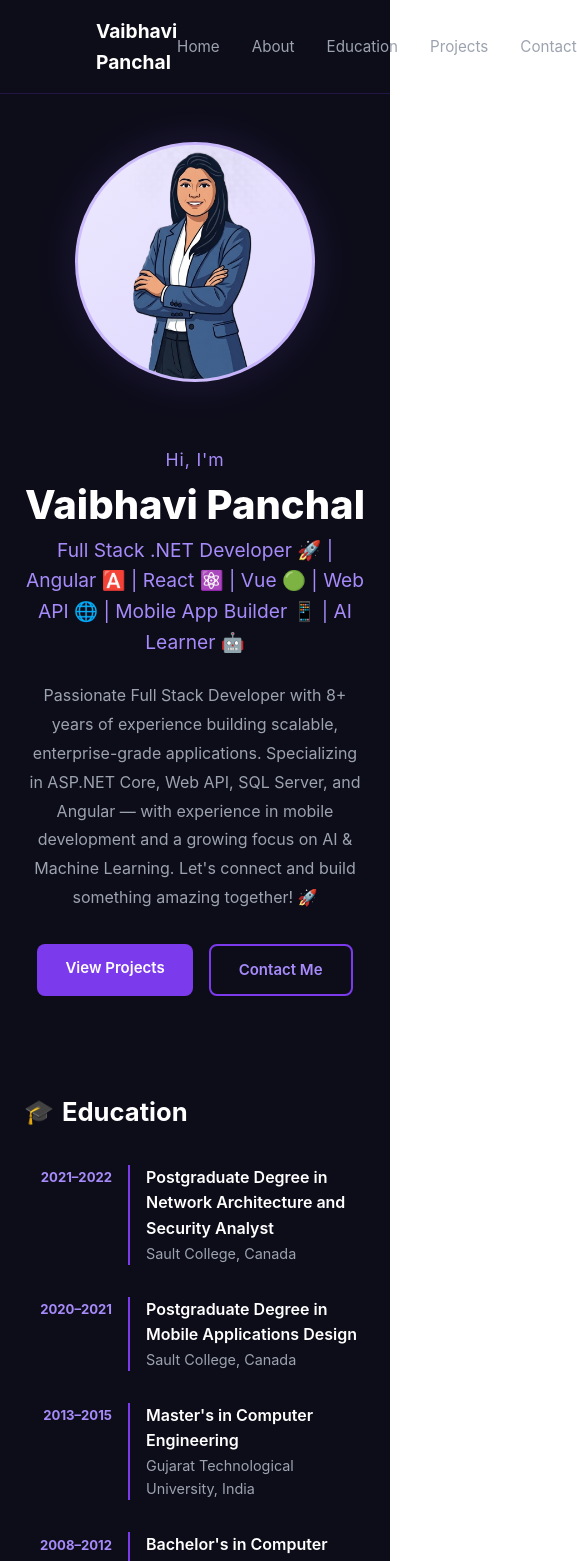
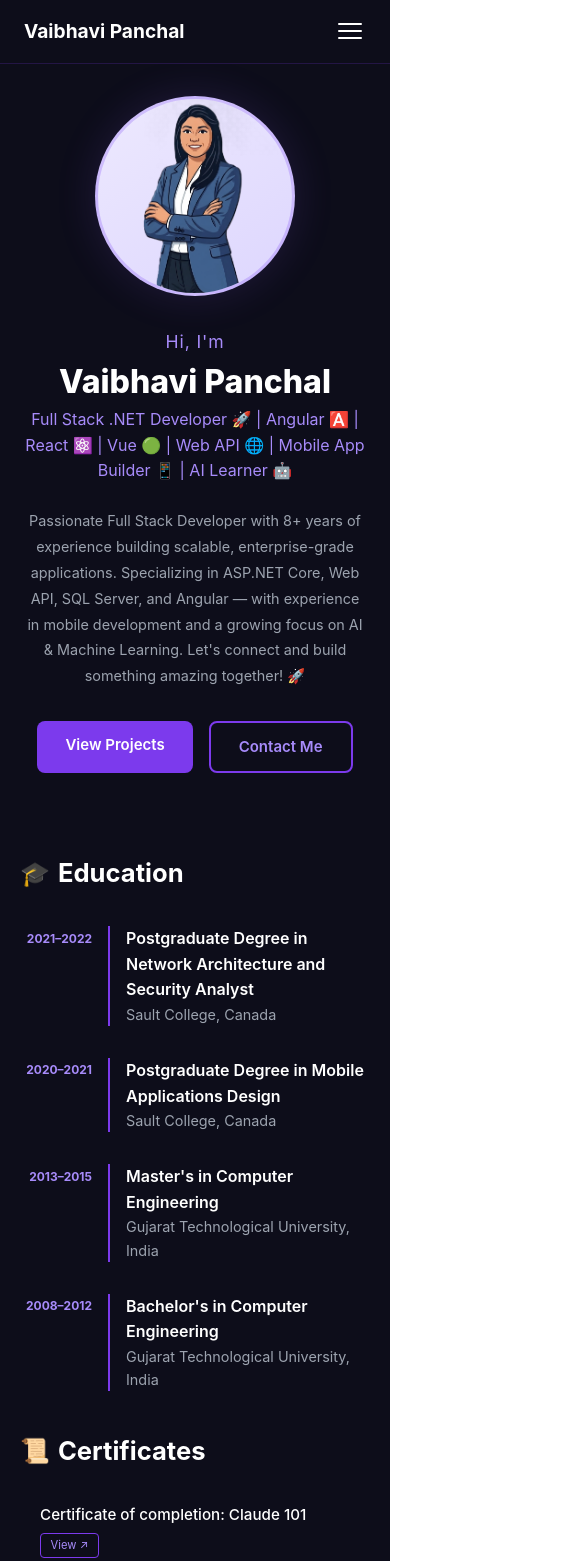
Before and after one commit to vaibhavi20042345/Portfolio, a Vue app: page / in a window 390 px wide. Shown: the top 1561 px of the page, 577 px wide, since content can reach past the window. Built offline with nearby package versions, Linux system fonts and the light colour scheme.

Commit message:
Responsive

```diff
--- a/src/components/Contact.vue
+++ b/src/components/Contact.vue
@@ -95,9 +95,10 @@
 
 <style scoped>
 #contact {
-  padding: 60px 20px;
+  padding: 60px 1.5rem;
   display: flex;
   justify-content: center;
+  box-sizing: border-box;
 }
 
 .contact-wrapper {
@@ -122,6 +123,12 @@
   display: grid;
   grid-template-columns: 1fr 1fr;
   gap: 16px;
+}
+
+@media (max-width: 768px) {
+  .row {
+    grid-template-columns: 1fr;
+  }
 }
 
 .field {
--- a/src/components/Education.vue
+++ b/src/components/Education.vue
@@ -187,11 +187,22 @@
 
 @media (max-width: 768px) {
   .education {
-    padding: 3rem 1.5rem;
+    padding: 3rem 1.25rem;
   }
   .edu-grid {
     grid-template-columns: 1fr;
-    gap: 3rem;
+    gap: 2.5rem;
+  }
+  .timeline-year {
+    min-width: 4.5rem;
+    font-size: 0.75rem;
+  }
+  .cert-row {
+    flex-wrap: wrap;
+    gap: 0.4rem;
+  }
+  .cert-btn {
+    font-size: 0.7rem;
   }
 }
 </style>
--- a/src/components/Home.vue
+++ b/src/components/Home.vue
@@ -134,11 +134,15 @@
 @media (max-width: 768px) {
   .hero {
     flex-direction: column-reverse;
-    padding: 3rem 1.5rem;
+    padding: 2rem 1.5rem;
     text-align: center;
+    gap: 2rem;
+    min-height: unset;
   }
-  h1 { font-size: 2.5rem; }
-  .cta { justify-content: center; }
-  .hero-image { width: 240px; height: 240px; }
+  h1 { font-size: 2rem; }
+  h3 { font-size: 1rem; }
+  .desc { font-size: 0.9rem; }
+  .cta { justify-content: center; flex-wrap: wrap; }
+  .hero-image { width: 200px; height: 200px; }
 }
 </style>
--- a/src/components/NavBar.vue
+++ b/src/components/NavBar.vue
@@ -1,4 +1,5 @@
 <script setup lang="ts">
+import { ref } from 'vue'
 const links = [
   { label: 'Home', href: '#home' },
   { label: 'About', href: '#about' },
@@ -6,14 +7,19 @@
   { label: 'Projects', href: '#projects' },
   { label: 'Contact', href: '#contact' },
 ]
+const menuOpen = ref(false)
+function closeMenu() { menuOpen.value = false }
 </script>
 
 <template>
   <nav>
     <span class="brand">Vaibhavi Panchal</span>
-    <ul>
+    <button class="hamburger" @click="menuOpen = !menuOpen" aria-label="Toggle menu">
+      <span></span><span></span><span></span>
+    </button>
+    <ul :class="{ open: menuOpen }">
       <li v-for="link in links" :key="link.href">
-        <a :href="link.href">{{ link.label }}</a>
+        <a :href="link.href" @click="closeMenu">{{ link.label }}</a>
       </li>
     </ul>
   </nav>
@@ -31,6 +37,7 @@
   top: 0;
   z-index: 100;
   width: 100%;
+  box-sizing: border-box;
 }
 
 .brand {
@@ -54,7 +61,50 @@
   transition: color 0.2s;
 }
 
-a:hover {
-  color: #a78bfa;
+a:hover { color: #a78bfa; }
+
+.hamburger {
+  display: none;
+  flex-direction: column;
+  gap: 5px;
+  background: none;
+  border: none;
+  cursor: pointer;
+  padding: 4px;
+}
+
+.hamburger span {
+  display: block;
+  width: 24px;
+  height: 2px;
+  background: #fff;
+  border-radius: 2px;
+}
+
+@media (max-width: 768px) {
+  nav { padding: 1rem 1.5rem; }
+
+  .hamburger { display: flex; }
+
+  ul {
+    display: none;
+    flex-direction: column;
+    gap: 0;
+    position: absolute;
+    top: 100%;
+    left: 0;
+    width: 100%;
+    background: #0d0d1a;
+    border-top: 1px solid rgba(124, 58, 237, 0.2);
+    padding: 0.5rem 0;
+  }
+
+  ul.open { display: flex; }
+
+  ul li a {
+    display: block;
+    padding: 0.75rem 1.5rem;
+    font-size: 1rem;
+  }
 }
 </style>
```
